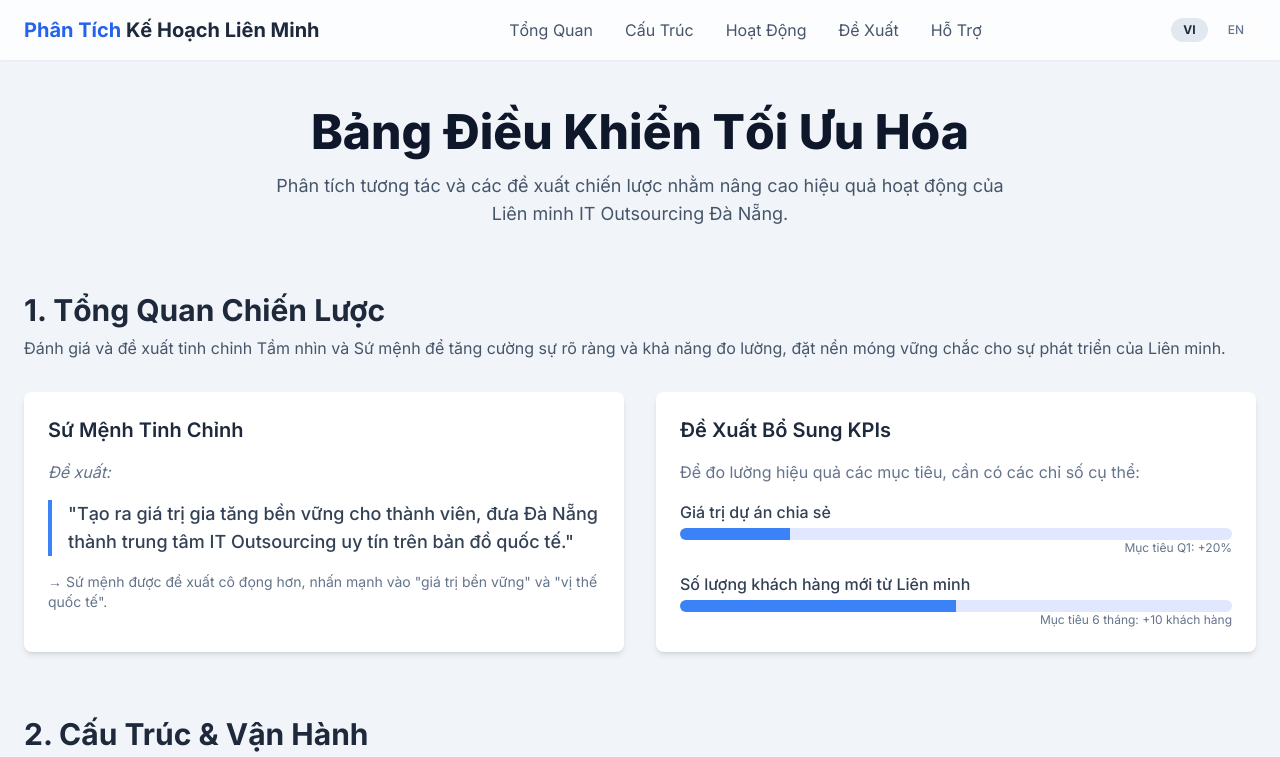
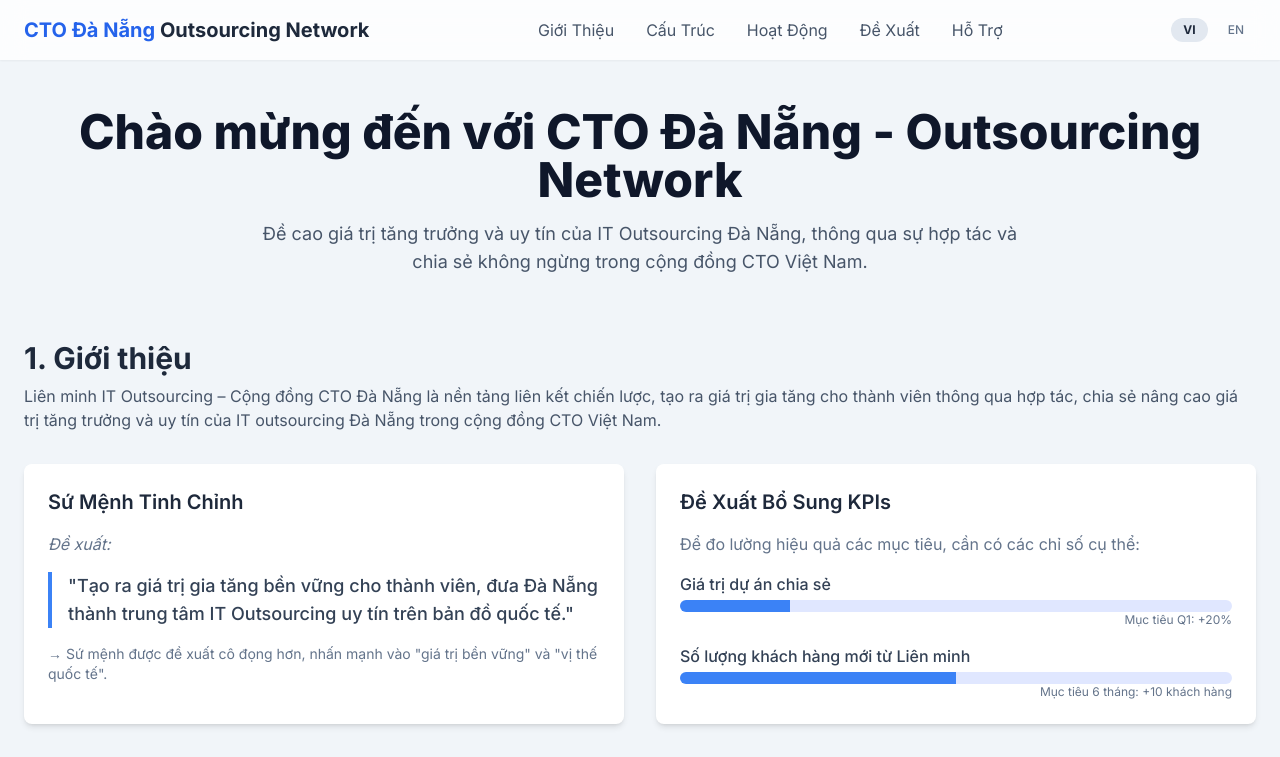
Before and after one commit to CTODN/ctodn.github.io, a plain HTML site: page index.html in a window 1280 px wide. Shown: the top 757 px of the page. Drawn offline with nearby package versions, Linux system fonts and the light colour scheme.

Commit message:
Update index.html

```diff
--- a/index.html
+++ b/index.html
@@ -3,7 +3,7 @@
 <head>
     <meta charset="UTF-8">
     <meta name="viewport" content="width=device-width, initial-scale=1.0">
-    <title data-key="title-page">Phân Tích Kế Hoạch Liên Minh IT Outsourcing Đà Nẵng</title>
+    <title data-key="title-page">CTO Đà Nẵng | Outsourcing</title>
     <script src="https://cdn.tailwindcss.com"></script>
     <script src="https://cdn.jsdelivr.net/npm/chart.js"></script>
     <link rel="preconnect" href="https://fonts.googleapis.com">
@@ -50,10 +50,10 @@
     <header class="bg-white/80 backdrop-blur-md shadow-sm sticky top-0 z-50">
         <nav class="container mx-auto px-6 py-4 flex justify-between items-center">
             <a href="#" class="text-xl font-bold text-slate-800">
-                <span class="text-blue-600" data-key="analysis-prefix">Phân Tích</span> <span data-key="alliance-plan">Kế Hoạch Liên Minh</span>
+                <span class="text-blue-600" data-key="analysis-prefix">CTO Đà Nẵng</span> <span data-key="alliance-plan">Outsourcing Network</span>
             </a>
             <div class="hidden md:flex space-x-8">
-                <a href="#overview" class="text-slate-600 hover:text-blue-600 transition-colors" data-key="nav-overview">Tổng Quan</a>
+                <a href="#overview" class="text-slate-600 hover:text-blue-600 transition-colors" data-key="nav-overview">Giới Thiệu</a>
                 <a href="#structure" class="text-slate-600 hover:text-blue-600 transition-colors" data-key="nav-structure">Cấu Trúc</a>
                 <a href="#activities" class="text-slate-600 hover:text-blue-600 transition-colors" data-key="nav-activities">Hoạt Động</a>
                 <a href="#recommendations" class="text-slate-600 hover:text-blue-600 transition-colors" data-key="nav-recommendations">Đề Xuất</a>
@@ -68,15 +68,15 @@
 
     <main class="container mx-auto px-6 py-12">
         <section id="hero" class="text-center mb-16">
-            <h1 class="text-4xl md:text-5xl font-extrabold text-slate-900 leading-tight" data-key="hero-title">Bảng Điều Khiển Tối Ưu Hóa</h1>
+            <h1 class="text-4xl md:text-5xl font-extrabold text-slate-900 leading-tight" data-key="hero-title">Chào mừng đến với CTO Đà Nẵng - Outsourcing Network</h1>
             <p class="mt-4 text-lg text-slate-600 max-w-3xl mx-auto" data-key="hero-subtitle">
-                Phân tích tương tác và các đề xuất chiến lược nhằm nâng cao hiệu quả hoạt động của Liên minh IT Outsourcing Đà Nẵng.
+                Đề cao giá trị tăng trưởng và uy tín của IT Outsourcing Đà Nẵng, thông qua sự hợp tác và chia sẻ không ngừng trong cộng đồng CTO Việt Nam.
             </p>
         </section>
 
         <section id="overview" class="mb-16">
-            <h2 class="text-3xl font-bold text-slate-800 mb-2" data-key="section1-title">1. Tổng Quan Chiến Lược</h2>
-            <p class="text-slate-600 mb-8" data-key="section1-intro">Đánh giá và đề xuất tinh chỉnh Tầm nhìn và Sứ mệnh để tăng cường sự rõ ràng và khả năng đo lường, đặt nền móng vững chắc cho sự phát triển của Liên minh.</p>
+            <h2 class="text-3xl font-bold text-slate-800 mb-2" data-key="section1-title">1. Giới thiệu</h2>
+            <p class="text-slate-600 mb-8" data-key="section1-intro">Liên minh IT Outsourcing – Cộng đồng CTO Đà Nẵng là nền tảng liên kết chiến lược, tạo ra giá trị gia tăng cho thành viên thông qua hợp tác, chia sẻ nâng cao giá trị tăng trưởng và uy tín của IT outsourcing Đà Nẵng trong cộng đồng CTO Việt Nam.</p>
 
             <div class="grid md:grid-cols-2 gap-8">
                 <div class="bg-white p-6 rounded-lg shadow-md card">
@@ -302,18 +302,18 @@
                 'footer-text': '© 2025 | Analysis performed for the Da Nang CTO Community.',
             },
             'vi': {
-                'title-page': 'Phân Tích Kế Hoạch Liên Minh IT Outsourcing Đà Nẵng',
-                'analysis-prefix': 'Phân Tích',
-                'alliance-plan': 'Kế Hoạch Liên Minh',
-                'nav-overview': 'Tổng Quan',
+                'title-page': 'CTO Đà Nẵng - Outsourcing Network',
+                'analysis-prefix': 'CTO Đà Nẵng',
+                'alliance-plan': 'Outsourcing Network',
+                'nav-overview': 'Giới Thiệu',
                 'nav-structure': 'Cấu Trúc',
                 'nav-activities': 'Hoạt Động',
                 'nav-recommendations': 'Đề Xuất',
                 'nav-support': 'Hỗ Trợ',
-                'hero-title': 'Bảng Điều Khiển Tối Ưu Hóa',
-                'hero-subtitle': 'Phân tích tương tác và các đề xuất chiến lược nhằm nâng cao hiệu quả hoạt động của Liên minh IT Outsourcing Đà Nẵng.',
-                'section1-title': '1. Tổng Quan Chiến Lược',
-                'section1-intro': 'Đánh giá và đề xuất tinh chỉnh Tầm nhìn và Sứ mệnh để tăng cường sự rõ ràng và khả năng đo lường, đặt nền móng vững chắc cho sự phát triển của Liên minh.',
+                'hero-title': 'Chào mừng đến với CTO Đà Nẵng - Outsourcing Network',
+                'hero-subtitle': 'Đề cao giá trị tăng trưởng và uy tín của IT Outsourcing Đà Nẵng, thông qua sự hợp tác và chia sẻ không ngừng trong cộng đồng CTO Việt Nam.',
+                'section1-title': '1. Giới thiệu',
+                'section1-intro': 'Liên minh IT Outsourcing – Cộng đồng CTO Đà Nẵng là nền tảng liên kết chiến lược, tạo ra giá trị gia tăng cho thành viên thông qua hợp tác, chia sẻ nâng cao giá trị tăng trưởng và uy tín của IT outsourcing Đà Nẵng trong cộng đồng CTO Việt Nam.',
                 's1-card1-title': 'Sứ Mệnh Tinh Chỉnh',
                 's1-card1-prefix': 'Đề xuất:',
                 's1-card1-quote': '"Tạo ra giá trị gia tăng bền vững cho thành viên, đưa Đà Nẵng thành trung tâm IT Outsourcing uy tín trên bản đồ quốc tế."',
```
